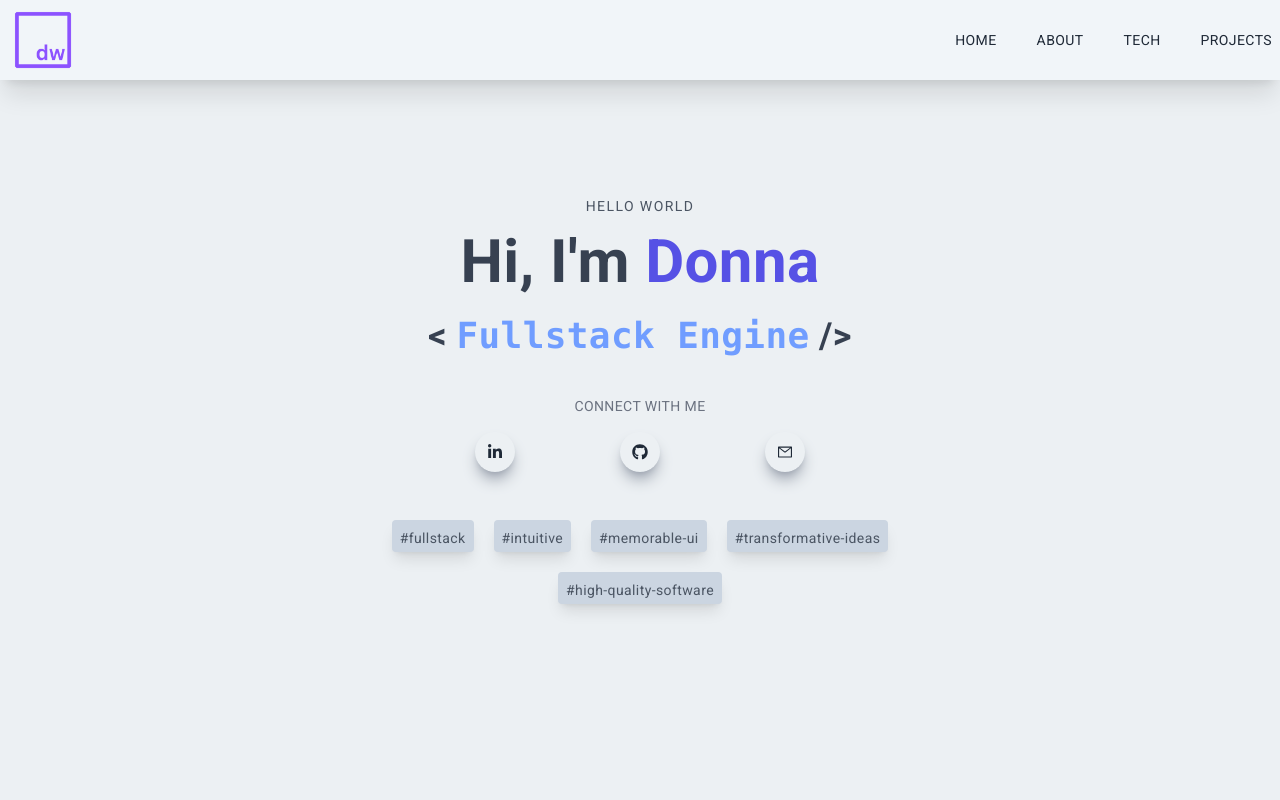
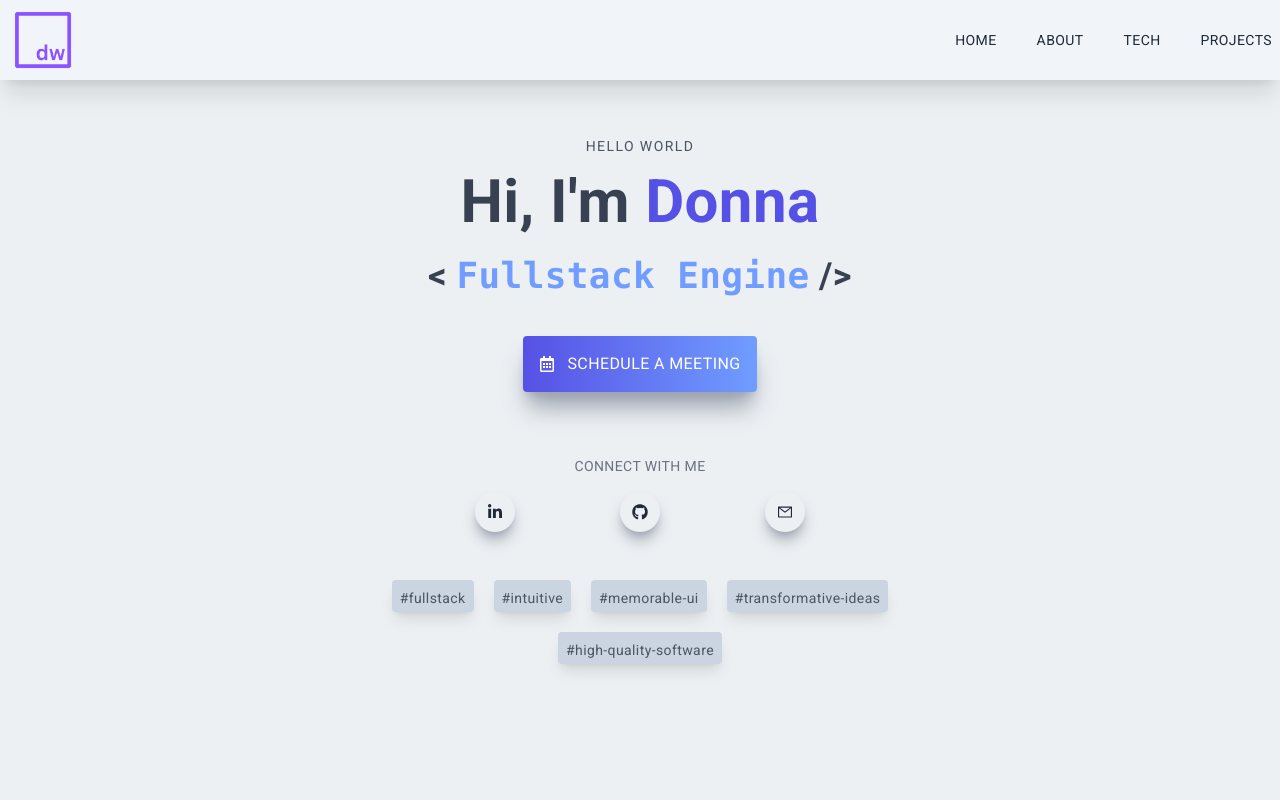
Before and after one commit to donnatopia/portfolio, a Next.js app: page / in a window 1280 px wide. Shown: the top 800 px of the page. Built offline with nearby package versions, Linux system fonts and the light colour scheme.

Commit message:
added calendar option

```diff
--- /dev/null
+++ b/components/Contact/Calendly.jsx
@@ -0,0 +1,14 @@
+import React from 'react';
+import Link from 'next/link';
+import { FaRegCalendarAlt } from 'react-icons/fa';
+
+export default function Calendly() {
+  return (
+    <button className='flex gap-3 items-center'>
+      <FaRegCalendarAlt />
+      <Link href='https://calendly.com/donnawong-swe/chat-with-donna-wong' target='_blank'>
+        Schedule a Meeting
+      </Link>
+    </button>
+  )
+}
--- a/components/Contact/Socials.jsx
+++ b/components/Contact/Socials.jsx
@@ -5,6 +5,7 @@ import { FaLinkedinIn, FaGithub } from 'react-icons/fa';
 import { BsFillPersonLinesFill } from 'react-icons/bs';
 
 export default function Socials() {
+
   return (
     <div>
       <p className='uppercase text-gray-500 text-sm text-center'>Connect with Me</p>
--- a/components/Main/index.jsx
+++ b/components/Main/index.jsx
@@ -1,6 +1,7 @@
 import React from 'react';
 import { Typewriter } from 'react-simple-typewriter';
 import Socials from '../Contact/Socials.jsx';
+import Calendly from '../Contact/Calendly.jsx';
 
 export default function Main() {
   const roles = ['Fullstack Engineer', 'Frontend Developer', 'Backend Developer', 'Software Engineer'];
@@ -19,6 +20,9 @@ export default function Main() {
               &lt; <span className='text-[#709dff] font-mono'><Typewriter words={roles} loop={false} delaySpeed='4500' /></span> /&gt;
             </h2>
           </div>
+          <div className='py-8 flex justify-center'>
+            <Calendly />
+          </div>
           <div className='py-8'>
             <Socials />
           </div>
--- a/src/styles/globals.css
+++ b/src/styles/globals.css
@@ -35,7 +35,7 @@ html {
   }
 
   button {
-    @apply shadow-xl shadow-gray-400 rounded-xl uppercase bg-gradient-to-r from-[#5651e5] to-[#709dff] text-white;
+    @apply p-4 shadow-xl shadow-gray-400 rounded uppercase bg-gradient-to-r from-[#5651e5] to-[#709dff] text-white;
   }
 };
 
```
